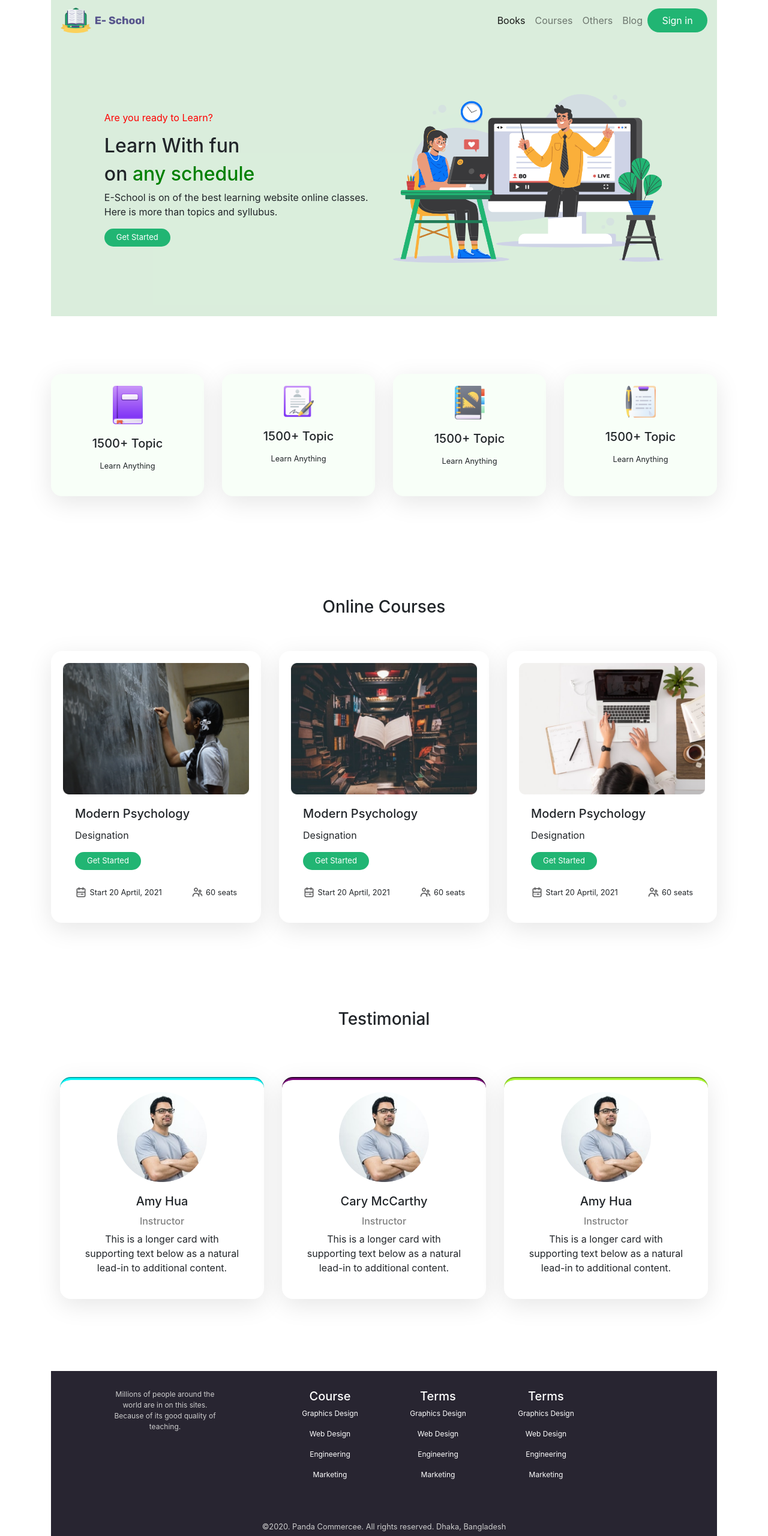
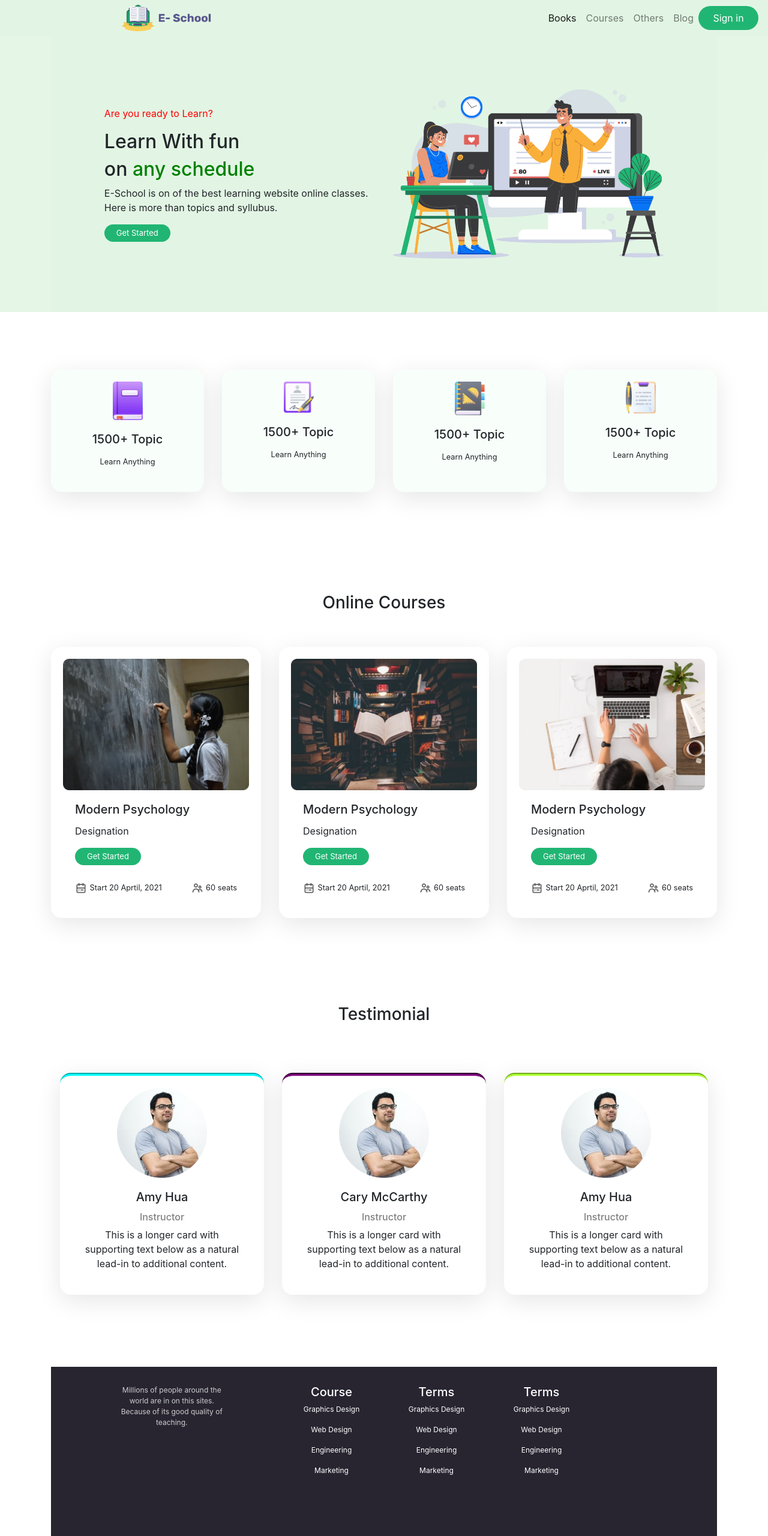
Before and after one commit to gkazal/e-school, a plain HTML site: page index.html in a window 1280 px wide. Shown: the top 2560 px of the page at 60% size. Drawn offline with nearby package versions, Linux system fonts and the light colour scheme.

Commit message:
done project

```diff
--- a/index.html
+++ b/index.html
@@ -8,11 +8,12 @@
     <title>e-school</title>
 </head>
 <body>
-    <div class="container">
+    <div class="header">
         <nav class="navbar navbar-expand-lg navbar-light bg-light">
-            <a class="navbar-brand" href="#">
+            <div class="nav-logo">
                 <img class="nav-logo" src="images/ICON/Logo.png" alt="">
-            </a>
+
+            </div>
             <button class="navbar-toggler" type="button" data-toggle="collapse" data-target="#navbarNavAltMarkup" aria-controls="navbarNavAltMarkup" aria-expanded="false" aria-label="Toggle navigation">
               <span class="navbar-toggler-icon"></span>
             </button>
@@ -29,7 +30,6 @@
               </div>
             </div>
           </nav>
-    </div>
 
           <div class="container">
             <div id="carouselExampleSlidesOnly" class="carousel slide banner-bg-color " data-ride="carousel">
@@ -52,6 +52,13 @@
                 </div>
               </div>
         </div>
+
+
+
+
+
+    </div>
+
 
     <br><br><br><br>
 
@@ -180,21 +187,6 @@
 
 
     <br><br><br><br><br><br>
-    <!-- <div class="container">
-        <h3 style="text-align: center;">Testimonial</h3><br><br><br>
-
-        <div class="row">
-            <div class="col-md-4 ">
-                <img style="width: 120px;" class="rounded float-right" src="images/Photos/Man.png" alt="">
-
-            </div>
-            <div class="col-md-8">
-                <p>Basically this is the most popular site for learning in online.Basically this is the most popular site for learning in online.Basically this is the most popular site for learning in online.Basically this is the most popular site for learning in online</p>
-
-            </div>
-        </div>
-
-    </div> -->
 
     <div class="container">
             <h3 style="text-align: center;">Testimonial</h3><br><br><br>
@@ -202,7 +194,7 @@
         <div class="card-deck ">
             <div class="card testimonial-1">
               <div class="text-center ">
-                <img style="width: 150px;" src="images/Photos/Man.png" class="card-img-top rounded mx-auto d-block sticky-top" alt="...">
+                <img style="width: 150px;" src="images/Photos/Man.png" class="card-img-top rounded mx-auto d-block" alt="...">
                 <div class="card-body">
                   <h5 class="card-title">Amy Hua</h5>
                   <h6 style="color: gray;">Instructor</h6>
@@ -239,12 +231,10 @@
 
 
 
-
-
     <br><br><br><br><br>
 
 
-    <footer class="footer">
+    <div class="footer">
         <div class="container footer-bg-color">
             <div class="row ">
                 <div class="col-md-3 ">
@@ -293,22 +283,7 @@
 
         </div>
 
-    </footer>
-
-
-
-
-
-
-
-
-
-
-
-
-
-
-
+    </div>
 
 
     <script src="https://code.jquery.com/jquery-3.5.1.slim.min.js" integrity="sha384-DfXdz2htPH0lsSSs5nCTpuj/zy4C+OGpamoFVy38MVBnE+IbbVYUew+OrCXaRkfj" crossorigin="anonymous"></script>
--- a/style.css
+++ b/style.css
@@ -1,5 +1,10 @@
+.header{
+    background-color:rgba(226, 245, 228, 0.87)!important;
+    text-align: left;
+}
 .nav-logo{
-    width: 20%;
+    width: 150px;
+    padding-left: 15%;
 }
 .banner-font{
     color: green;
@@ -8,10 +13,12 @@
     color: red;
 }
 .navbar{
-    background-color: rgba(213, 235, 215, 0.87)!important;
+    position: relative;
+
+    background-color: rgba(226, 245, 228, 0.87)!important;
 }
 .banner-bg-color{
-    background-color: rgba(213, 235, 215, 0.87);
+    background-color: rgba(226, 245, 228, 0.87);
 }
 .sign-in-button{
     background-color: #21B573;
@@ -22,15 +29,6 @@
     color: white;
 }
 .course-button{
-
-    /* background-color: #21B573;
-    width: 120px;
-    height: 30px;
-    border-radius: 33px;
-    border: none;
-    color: white;
-    font-size: 10px; //card button aigula use krle resization pblm hoi..*/
-
     font-size: small;
     padding: 5px 20px;
     border: none;
@@ -49,39 +47,20 @@
     top: 0px;
     background-color: #bde4bd;
 }
-/* .info-sec .img{
-    padding-left: 20px;
-    margin: 0px;
-
-}  */
-/* .info-box{
-    border-radius: 10px;
-    padding: 40px 0px;
-} */
-/* .info-section{
-    margin-top: 40px;
-    margin-bottom: 80px;
-} */
 .green-bg:hover{
     background-color: white;
-
-
 }
 .green-bg{
-    background-color: #F8FFF8;
+    background-color: #F8FFFB;
 }
-
-
 .card-title{
     font-size: 20px;
 }
-
 .card{
     padding: 20px;
     border-style: none;
     border-radius: 18px;
     box-shadow: 0px 10px 40px rgba(0,0,0,0.1);
-
 }
 .testimonial-1{
     border-top-style: groove;
@@ -98,19 +77,16 @@
     border-top-width: 5px;
     border-top-color:  greenyellow;
 }
-.footer-bg-color{
-    background-color: #282531;
-    color: white;
-    padding: 30px;
-}
-.footer{
-    text-align: center;
-    color: #CDCDCD;
-}
 .footer-first-col{
     color: #CDCDCD;
 }
 
-/* //different card a  kivabe box shadow style color chng kora jabe */
-
-/* when i used it then resization problems occurd. position absoulute korle seta hocce.but relative korle hoi na */
+.footer{
+    text-align: center;
+    padding: 30px;
+    left: 0;
+    bottom: 0;
+    width: 100%;
+    background-color: #282531;
+    color: white;
+}
```
Lines whose indentation alone changed are shown as unchanged.
